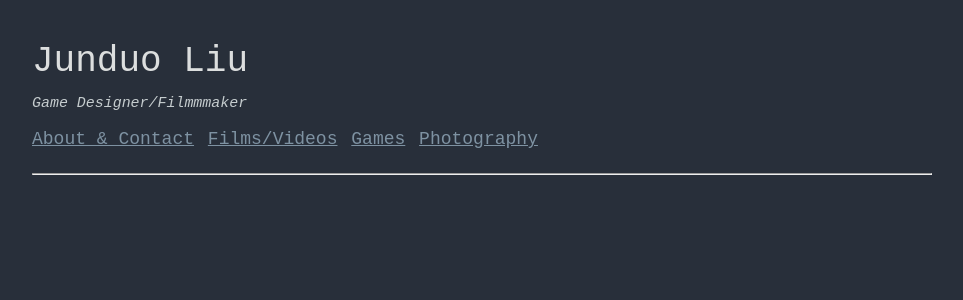
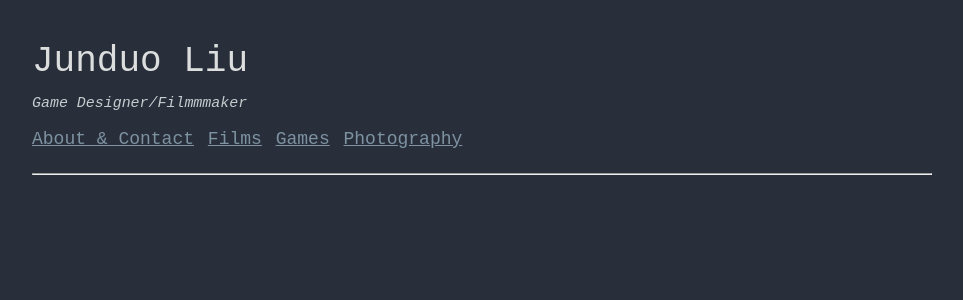
Before and after one commit to JunduoLiu/JunduoLiu.github.io, a Jekyll site: the page built from Games/index.html, in a window 1280 px wide. Shown: the top 300 px of the page, without its empty margins (158-1121 px from the left). Built offline with Jekyll 4.4.1, drawn with Linux system fonts in a browser that asks for light colours; the list of posts is cut into pages by our own code.

Commit message:
Update nav.yml

```diff
--- a/_data/nav.yml
+++ b/_data/nav.yml
@@ -1,6 +1,6 @@
 - name: About & Contact
   link: /
-- name: Films/Videos
+- name: Films
   link: /Films/
 - name: Games
   link: /Games/
```
